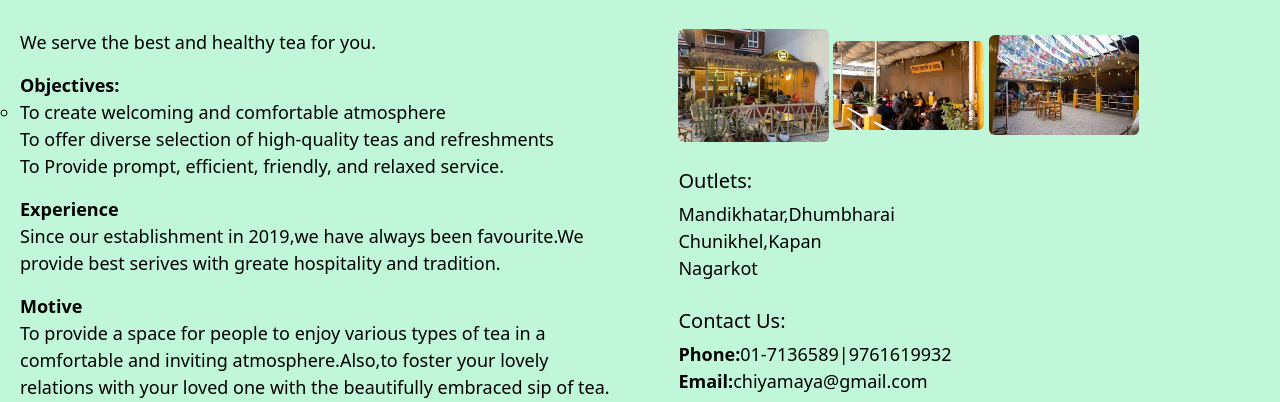
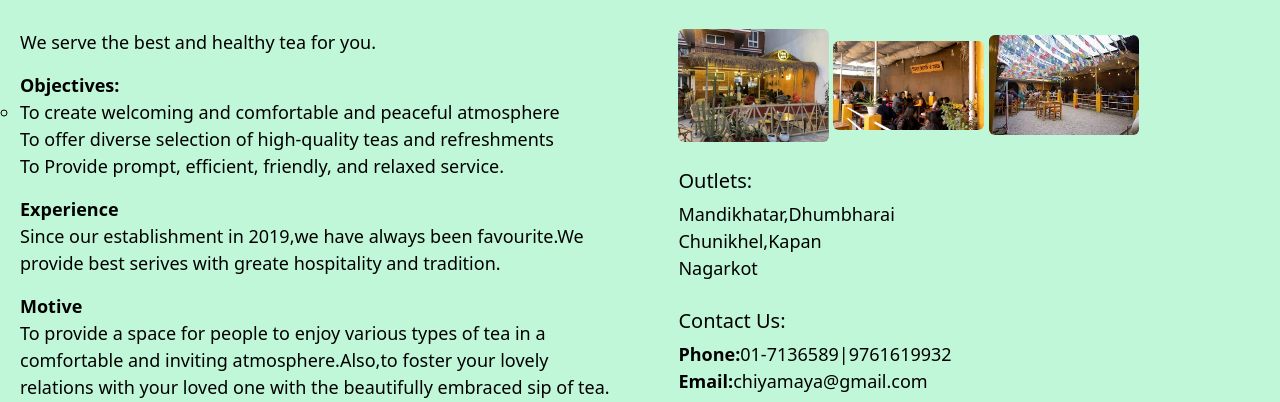
Before and after one commit to safalta14/try, a Django app: page /about/ in a window 1280 px wide. Shown: the part 132-534 px from the top of the page. Run offline with Django 5.2, Linux system fonts and the light colour scheme; some web fonts are replaced.

Commit message:
templatesss

```diff
--- a/newstart/templates/about.html
+++ b/newstart/templates/about.html
@@ -33,7 +33,7 @@
 <ul>
     <li style="list-style-type:none;"><strong>Objectives:</strong>
         <ul class="hehe">
-    <li style="list-style-type:circle;">To create welcoming and comfortable atmosphere</li>
+    <li style="list-style-type:circle;">To create welcoming and comfortable and peaceful atmosphere</li>
     <li> To offer diverse selection of high-quality teas and refreshments</li>
     <li> To Provide prompt, efficient, friendly, and relaxed service. </li>
     </ul>
```
